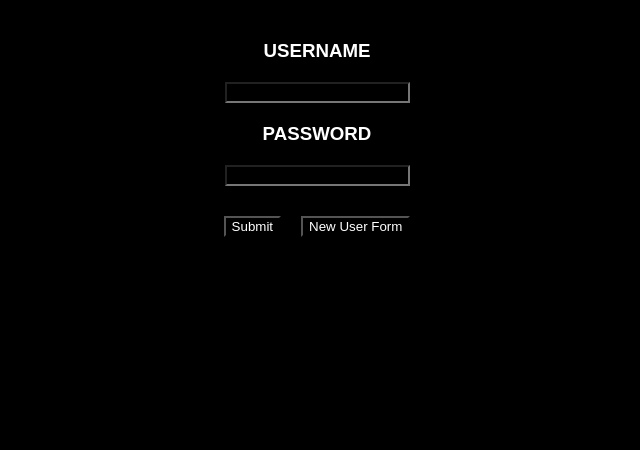
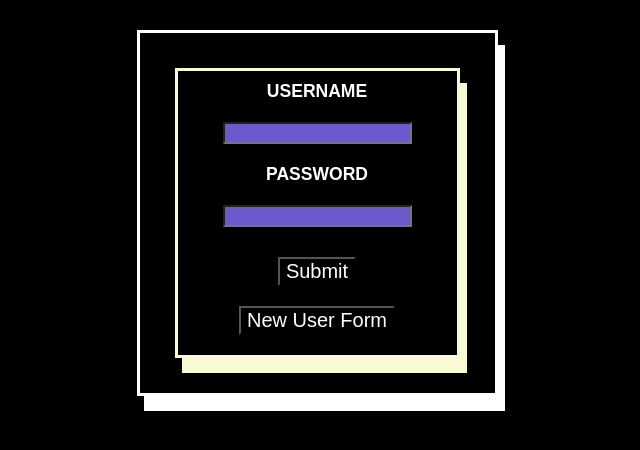
Before and after one commit to RyanN77/mod5project, a React (Create React App) app in the folder frontend/: page /sign_in in a window 1280 px wide. Shown: the top 450 px of the page, without its empty margins (323-963 px from the left). Built offline with nearby package versions, Linux system fonts and the light colour scheme.

Commit message:
fixed profile bug

```diff
--- a/frontend/public/index.html
+++ b/frontend/public/index.html
@@ -24,11 +24,11 @@
       work correctly both with client-side routing and a non-root public URL.
       Learn how to configure a non-root public URL by running `npm run build`.
     -->
-    <title>React App</title>
+    <title>Ryan's Reviews</title>
   </head>
   <body>
+    <div id="root">
     <noscript>You need to enable JavaScript to run this app.</noscript>
-    <div id="root"></div>
     <!--
       This HTML file is a template.
       If you open it directly in the browser, you will see an empty page.
--- a/frontend/src/App.css
+++ b/frontend/src/App.css
@@ -4,6 +4,15 @@
   background-color: black;
   text-align: center;
   font-family: Haettenschweiler, 'Arial Narrow Bold', sans-serif;
+}
+
+#myvideo{
+  position: fixed;
+  right: 0;
+  bottom: 0;
+  min-width: 100%;
+  max-width: 100%;
+  z-index: -1;
 }
 
 .App-logo {
@@ -213,7 +222,6 @@
 .review-rating-box{
   text-align: left;
   font-size: 18px;
-
 }
 
 .review-content-box{
@@ -230,23 +238,25 @@
   margin: 0px;
 }
 
+/* PROFILE */
 
-
-/* PROFILE */
+.profile-edit-main-container{
+  display: flex;
+  justify-content: center;
+  width: 100%;
+}
 
 .profile-edit-container{
   display: flex;
   flex-direction: column;
-  justify-content: space-between;
 
   border: 4px solid powderblue;
   margin: 0px;
 }
 
-.profile-fields-container{
-  display: flex;
-  justify-content: center;
-}
+/* .profile-fields-container{
+
+}  */
 
 .profile-fields{
   font-size: 14px;
@@ -318,8 +328,31 @@
 }
 
 /* SIGN IN */
+.signin-main-container{
+  display: flex;
+  justify-content: center;
+}
+
+.signin-container{
+  display: flex;
+  justify-content: center;
+  border: 3px solid white;
+  padding: 25px;
+  width: 25%;
+  box-shadow: 7px 15px white;
+}
 
 .signin-form{
-  display: flex;
-  flex-direction: column;
+  border: 3px solid lightgoldenrodyellow;
+  font-size: 15px;
+  box-shadow: 7px 15px lightgoldenrodyellow
 }
+
+.signin-buttons{
+  font-size: 20px
+}
+
+.signin-form-fields{
+  font-size: 14px;
+  background-color: slateblue
+}
--- a/frontend/src/App.js
+++ b/frontend/src/App.js
@@ -1,4 +1,4 @@
-import React, {useState,useEffect} from "react";
+import React, {useState, useEffect} from "react";
 import { BrowserRouter, Route, Switch } from 'react-router-dom';
 import './App.css';
 
@@ -12,22 +12,28 @@ import Profile from './Components/Profile';
 import GameInstance from './Components/GameInstance'
 
 function App(props) {
-  const navBar = <NavBar />
-  console.log(props)
 
     return (
       <BrowserRouter>
         <Switch>
-
-          <Route path="/profile/:id" render={(props) => <><NavBar /><Profile {...props} /></>}/>
-          <Route path="/games/:id" render={(props) => <>{navBar}<GameInstance {...props} /></>}/>
-          <Route path="/games" render={(props) => <>{navBar}<Gamelist {...props}/></>}/>
-          <Route path="/sign_in" render={(props) => <SignIn {...props}/>}/>
-
+          <Route path="/games/:id" render={(props) => <><NavBar {...props}/><GameInstance {...props} /></>}/>
+          <Route path="/games" render={(props) => <><NavBar {...props}/><Gamelist {...props}/></>}/>
+          <Route path="/profile/:id" render={(props) => <><NavBar {...props}/><Profile {...props} /></>}/>
+          <Route path="/sign_in" render={(props) => <><SignIn {...props}/></>}/>
+          <Route path="/" render={Video}/>
         </Switch>
       </BrowserRouter>
     )
 
+}
+
+export function Video(){
+  console.log("video")
+  return (
+    <video autoPlay muted loop id="myvideo" src="video.mp4" type="video/mp4">
+      VIDEO NOT SUPPORTED
+    </video>
+  )
 }
 
 function msp(state){
--- a/frontend/src/Blocks/NavBar.js
+++ b/frontend/src/Blocks/NavBar.js
@@ -13,7 +13,7 @@ if (props.editUser === false){
                 <button className="navbar-buttons"><Link className="navbar-links" to={'/games'}>All Games</Link></button>
               </div>
               <div className="navbar-loggedin-buttons">
-                <button className="navbar-buttons" ><a className="navbar-links" href={`/profile/${props.currentUser.user.id}`}>Your Profile</a></button>
+                <button className="navbar-buttons"><Link className="navbar-links" to={`/profile/${props.currentUser.user.id}`}>Your Profile</Link></button>
                 <button className="navbar-buttons" onClick={props.logOut}>Log Out</button>
               </div>
             </div>
--- a/frontend/src/Components/Gamelist.js
+++ b/frontend/src/Components/Gamelist.js
@@ -78,7 +78,6 @@ return (
         <h2 className="searchbar">Search Games: <input className="search" style={filteredArrayOfGames.length === 0 ? divStyle2 : divStyle1} onChange={(e) => filterGames(e)}></input></h2>
         {filteredArrayOfGames.map(game => {
         return (
-            <>
             <div className="gamelist-info-container">
                 <img className="gamelist-img" src={game.cover_url}></img>
                 <div className="gamelist-info">
@@ -107,11 +106,9 @@ return (
                         </div>
                     </div>
                 </div>
-            </>
-
         )
     })}</div>
-)
+    )
 
 }
 
--- a/frontend/src/Components/Profile.js
+++ b/frontend/src/Components/Profile.js
@@ -1,5 +1,6 @@
 import React, {useState, useEffect} from 'react';
 import styled from 'styled-components';
+
 import { Link } from 'react-router-dom';
 import { connect } from 'react-redux';
 import { resetValues, logOut, editUserInfo, updateUserInfo, editUserFormChange, revertChange } from '../reducerActions'
@@ -37,10 +38,6 @@ const followFetch = async () => {
 useEffect(() => {
   userFetch()
   followFetch()
-}, [])
-
-useEffect(() => {
-  console.log(gameData)
 }, [gameData])
 
 const updateUser = () => {
@@ -74,9 +71,8 @@ const deleteAccount = () => {
   return (
     <>
     {props.editUser === true ?
-      <div>
+      <div className="profile-edit-main-container">
         <form className="profile-edit-container" onSubmit={updateUser}>
-          {console.log(props.currentUser.user)}
           <div className="profile-fields-container">
             <h3>Image URL:</h3>
             <input className="profile-fields" name="img_url" value={props.currentUser.user.img_url} onChange={(e) => props.editUserFormChange(e)}></input>
@@ -93,7 +89,6 @@ const deleteAccount = () => {
             <input className="profile-form-options" type="submit"></input>
             <button className="profile-form-options" onClick={() => props.revertChange(userInfo)}>Go Back</button>
           </div>
-{/*here*/}
         </form>
       </div>
     :
--- a/frontend/src/Components/signInForm.js
+++ b/frontend/src/Components/signInForm.js
@@ -1,6 +1,7 @@
 import React from "react";
 import { connect } from 'react-redux';
 import { formChange, resetValues, successfulLogin } from '../reducerActions'
+
 
 class SignIn extends React.Component {
 
@@ -70,35 +71,39 @@ class SignIn extends React.Component {
   render(){
     // console.log(this.state.showErrors)
     return (
+  <div className="signin-main-container">
+    <div className="signin-container">
       <div className="signin-form">
         <form onSubmit={e => this.submitForm(e)} >
           <div className="signin-form-container">
             <h3>USERNAME</h3>
-            <input name="username" value={this.props.username} onChange={(e) => this.props.formChange(e)} ></input>
+            <input className="signin-form-fields" name="username" value={this.props.username} onChange={(e) => this.props.formChange(e)} ></input>
             <h3>PASSWORD</h3>
-            <input name="password" value={this.props.password} onChange={(e) => this.props.formChange(e)} type="password"></input>
+            <input className="signin-form-fields" name="password" value={this.props.password} onChange={(e) => this.props.formChange(e)} type="password"></input>
             {this.state.showCreateForm === true ?
             <>
               <h3>BIO</h3>
-              <input name="bio" value={this.props.bio} onChange={(e) => this.props.formChange(e)} ></input>
+              <input className="signin-form-fields" name="bio" value={this.props.bio} onChange={(e) => this.props.formChange(e)} ></input>
               <h3>IMAGE URL</h3>
-              <input name="img_url" value={this.props.img_url} onChange={(e) => this.props.formChange(e)} ></input>
+              <input className="signin-form-fields" name="img_url" value={this.props.img_url} onChange={(e) => this.props.formChange(e)} ></input>
             </>
             : null}
           </div>
             {this.state.showCreateForm === false ?
             <>
-              <input type="Submit" value="Submit"></input>
-              <button onClick={(e) => this.createUserForm(e)}>New User Form</button>
+              <input className="signin-buttons" type="Submit" value="Submit"></input>
+              <button className="signin-buttons" onClick={(e) => this.createUserForm(e)}>New User Form</button>
             </>
               :
-              <button onClick={(e) => this.submitForm(e)}>Create User!</button>
+              <button className="signin-buttons" onClick={(e) => this.submitForm(e)}>Create User!</button>
               }
 
               {this.state.showError === true && this.state.showCreateForm === false ? <h3>Username or password does not exist or is incorrect. Please try again.</h3>: null}
               {this.props.connected === true ? <h3>SUCCESSFULLY LOGGED IN</h3>: null}
           </form>
         </div>
+      </div>
+    </div>
       )
   }
 }
--- a/frontend/src/reducer.js
+++ b/frontend/src/reducer.js
@@ -36,4 +36,4 @@ function reducer(prevState = defaultState, action){
     }
 }
 
-  export default reducer
+export default reducer
--- a/frontend/src/store.js
+++ b/frontend/src/store.js
@@ -7,7 +7,6 @@ const persistConfig = {
     key: 'root',
     storage,
     blacklist: ['showCreateForm', 'username', 'password', 'editUser']
-
 }
 
 const persistedReducer = persistReducer(persistConfig, rootReducer)
```
Also changed, not shown: 1 other file (tests, documents, lock files or other folders).
